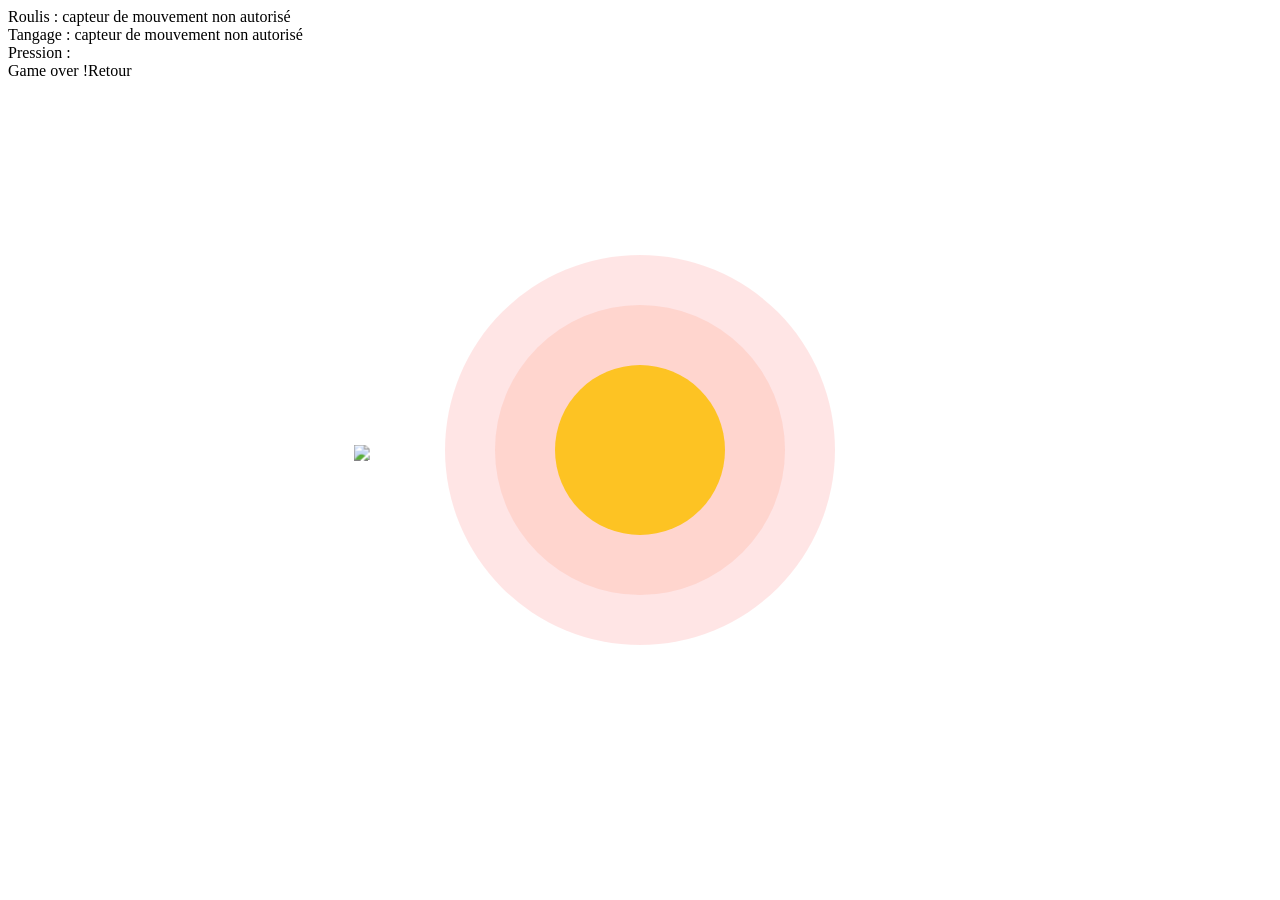
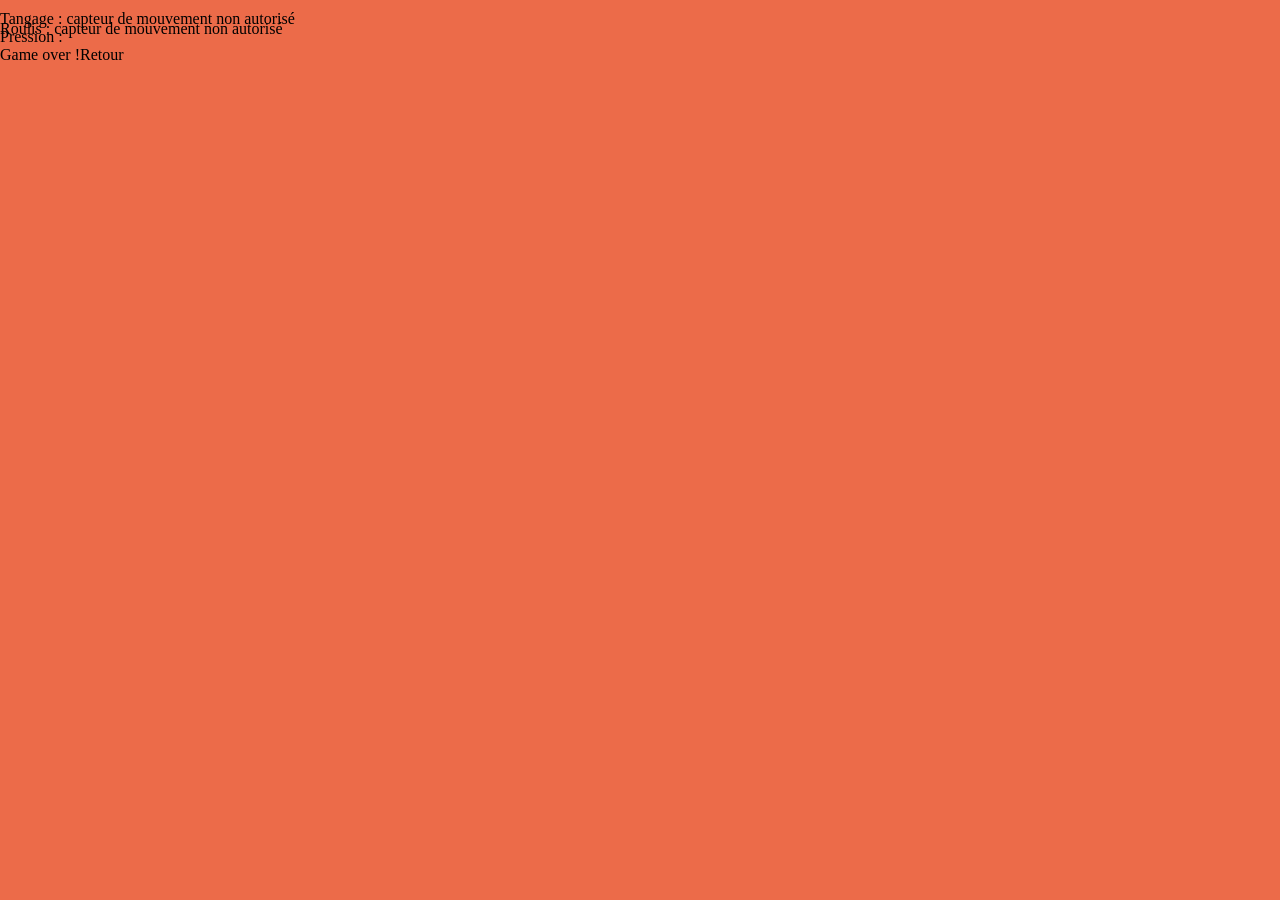

Revert "v32 Test vert"

--- a/cocotte.css
+++ b/cocotte.css
@@ -217,17 +217,6 @@
   position: absolute;
 }
 
-.vert {
-  border-radius: 50%;
-  height: 590px;
-  width: 590px;
-  background-color: red;
-  opacity: 0.1;
-  top: 50%;
-  left: 50%;
-  transform: translate(-50%, -50%);
-  position: absolute;
-
 /* Hide the number input */
 #options .full-width-slider input {
   display: none;
